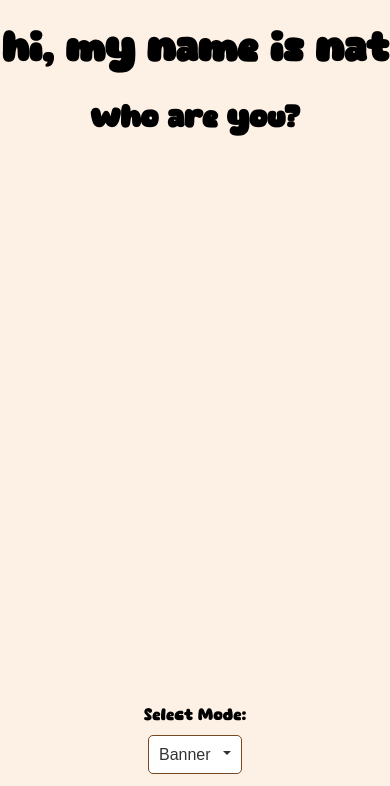
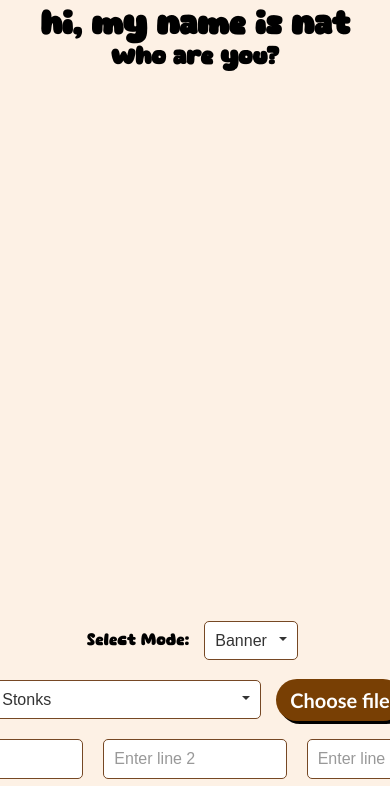
Before and after one commit to midjordan23/mememaker, a plain HTML site: page index.html in a window 390 px wide. Shown: the top 786 px of the page. Drawn offline with Linux system fonts and the light colour scheme.

Commit message:
Update styles.css

```diff
--- a/styles.css
+++ b/styles.css
@@ -22,14 +22,8 @@ body {
     margin-bottom: 20px;
 }
 
-#header h1 {
-    font-size: 60px; /* Default size for larger screens */
-    line-height: 1.2;
-}
-
-#header h2 {
-    font-size: 40px; /* Default size for larger screens */
-    line-height: 1.2;
+#header h1, #header h2 {
+    margin: 0;
 }
 
 .text-primary {
@@ -39,6 +33,11 @@ body {
 
 .font-extrabold {
     font-weight: 800;
+}
+
+.text-h2 {
+    font-size: 40px; /* Adjust this value as needed */
+    line-height: 28px; /* Adjust this value as needed */
 }
 
 .text-center {
@@ -174,23 +173,4 @@ input[type="file"] + label:active {
     transform: translateY(2px);
 }
 
-/* Media Queries for Mobile Devices */
-@media (max-width: 768px) {
-    #header h1 {
-        font-size: 40px; /* Adjusted size for mobile screens */
-    }
-
-    #header h2 {
-        font-size: 30px; /* Adjusted size for mobile screens */
-    }
-
-    .control-row, .button-row {
-        flex-direction: column;
-        gap: 5px;
-    }
-
-    .control-row input, .control-row select, .button-row .btn {
-        width: 100%;
-        max-width: none;
-    }
-}
+/* Additional styles if needed */
```
